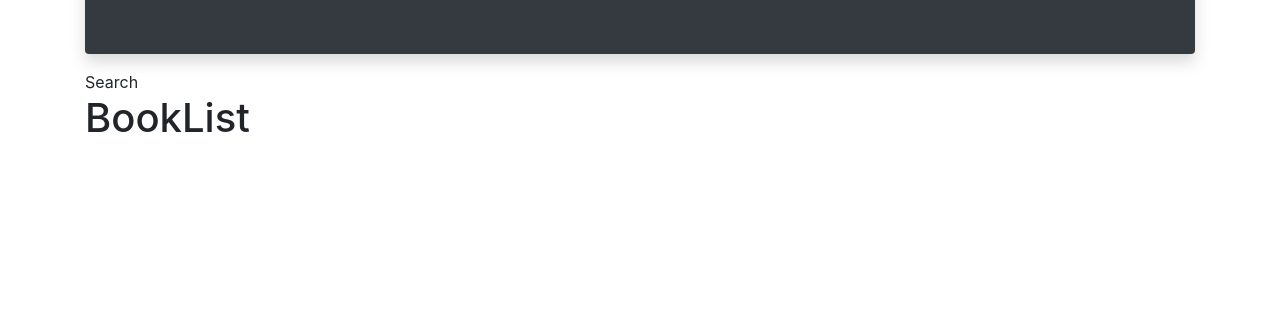
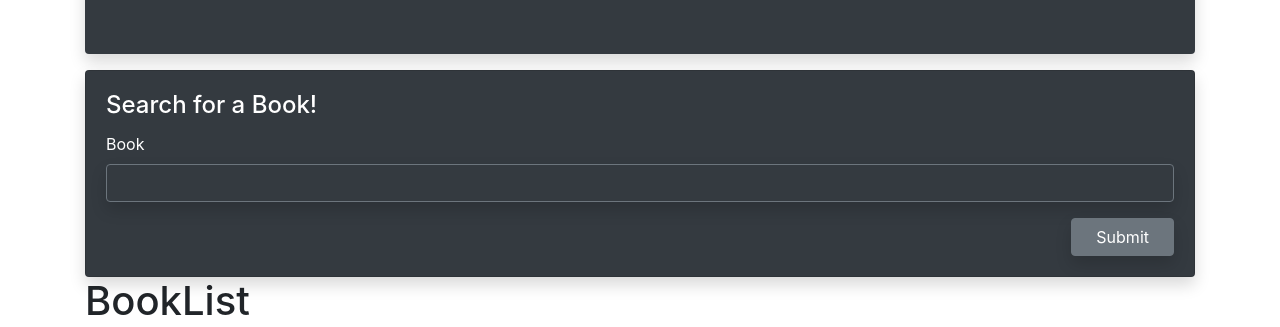
Before and after one commit to hdezbriant/Google-Books-Searchinator, a React (Create React App) app in the folder client/: page / in a window 1280 px wide. Shown: the part 556-883 px from the top of the page. Before the commit the page ends 800 px from the top, so only its background shows below. Built offline with nearby package versions, Linux system fonts and the light colour scheme.

Commit message:
creating search form

```diff
--- a/client/src/components/SearchBox/index.js
+++ b/client/src/components/SearchBox/index.js
@@ -1,5 +1,24 @@
 function SearchBox() {
-    return <div> Search </div>
+  return (
+    <div className="card bg-dark text-white shadow rounded">
+      <div className="card-body">
+        <h4 className="card-title">Search for a Book!</h4>
+        <form className="d-flex flex-column">
+          <div className="form-group">
+            <label htmlFor="bookSearch">Book</label>
+            <input
+              type="text"
+              className="form-control bg-dark border-secondary text-white shadow rounded"
+              id="bookSearch"
+            />
+          </div>
+          <button className="btn btn-secondary ml-auto shadow rounded px-4">
+            Submit
+          </button>
+        </form>
+      </div>
+    </div>
+  );
 }
 
-export default SearchBox
+export default SearchBox;
```
